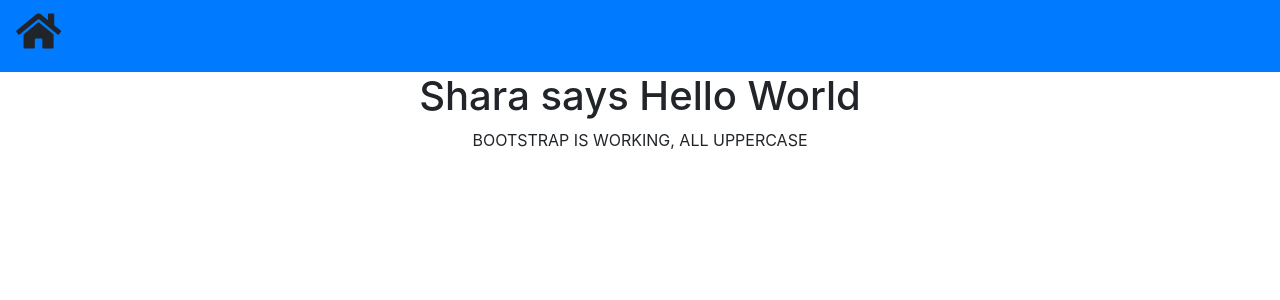
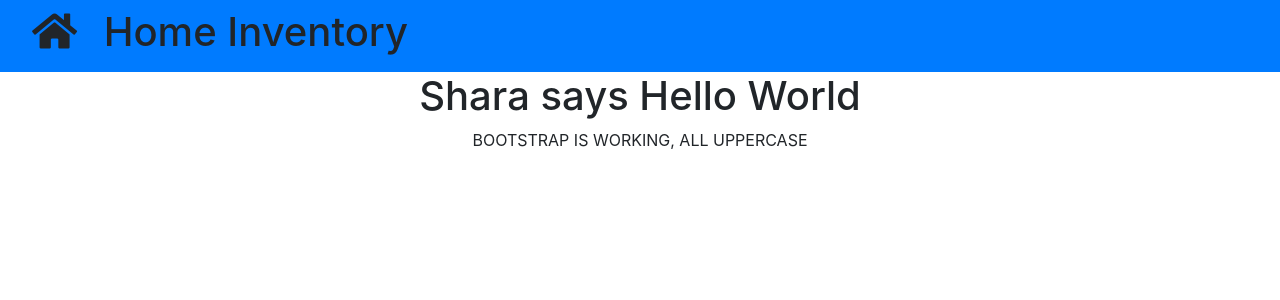
Before and after one commit to sharaseaman/inventory-react, a React (Create React App) app: page / in a window 1280 px wide. Shown: the top 300 px of the page. Built offline with nearby package versions, Linux system fonts and the light colour scheme.

Commit message:
add title and icon props and proptypes

```diff
--- a/src/components/layouts/Navbar.js
+++ b/src/components/layouts/Navbar.js
@@ -1,12 +1,23 @@
-import React, { Component } from 'react'
+import React, { Component } from 'react';
+import PropTypes from 'prop-types'
+
 
 export class Navbar extends Component {
+    static defaultProps = {
+        title: 'Home Inventory',
+        icon: 'fas fa-home px-3'
+    }
+
+    static propTypes= {
+        title: PropTypes.string.isRequired,
+        icon: PropTypes.string.isRequired,
+    }
+
     render() {
         return (
             <nav className="navbar bg-primary">
                 <h1>
-                    <i className="fas fa-home" />
-
+                    <i className={this.props.icon} /> {this.props.title}
                 </h1>
             </nav>
         )
```
